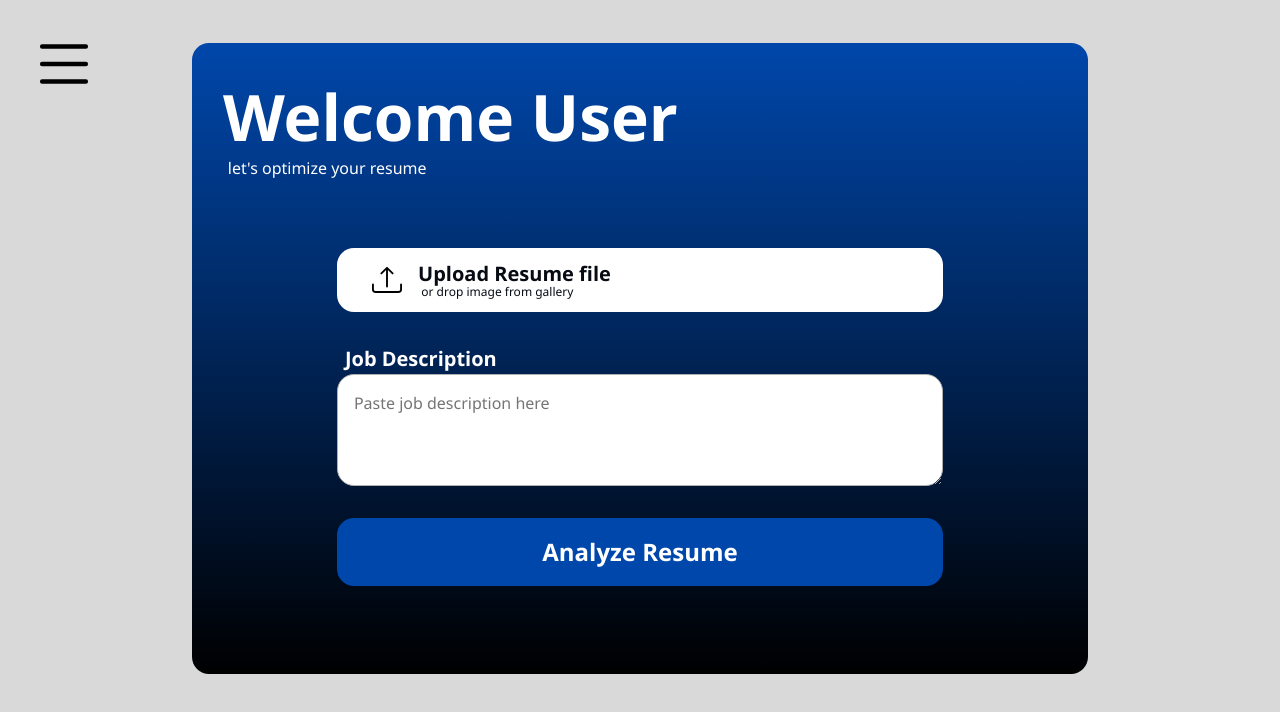
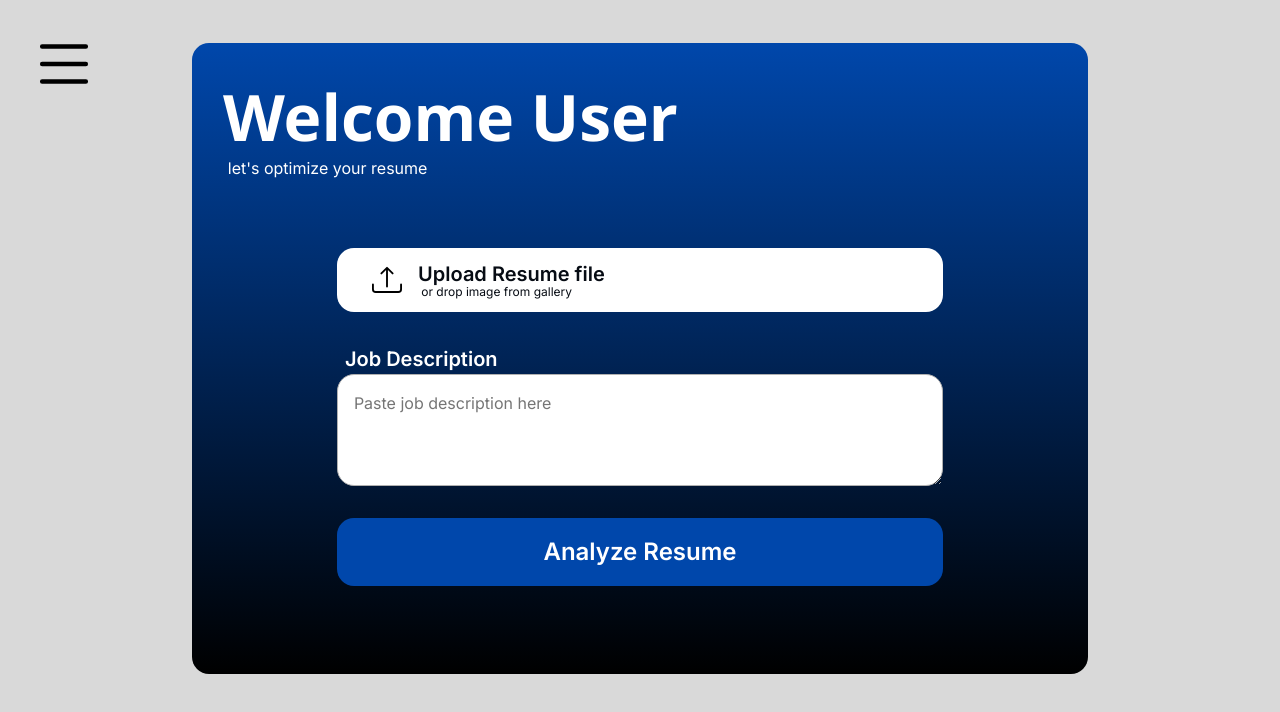
Before and after one commit to SlickCanCode/Ai-Powered-Resume-Analyzer-Frontend, a plain HTML site: page index.html in a window 1280 px wide. Drawn offline with nearby package versions, Linux system fonts and the light colour scheme.

Commit message:
Initial Commit

```diff
--- a/index.html
+++ b/index.html
@@ -4,6 +4,7 @@
     <meta charset="UTF-8">
     <meta name="viewport" content="width=device-width, initial-scale=1.0">
     <title>AI-Powered Resume Analyzer - Upload</title>
+    <link href="https://fonts.googleapis.com/css2?family=Inter:wght@400;500;600;700&display=swap" rel="stylesheet"/>
     <link href="https://cdn.jsdelivr.net/npm/bootstrap@5.3.7/dist/css/bootstrap.min.css" rel="stylesheet" integrity="sha384-LN+7fdVzj6u52u30Kp6M/trliBMCMKTyK833zpbD+pXdCLuTusPj697FH4R/5mcr" crossorigin="anonymous">
     <link rel="stylesheet" href="styles.css">
 </head>
--- a/styles.css
+++ b/styles.css
@@ -1,7 +1,7 @@
 body{
     background-color: #0D0D0D;
     color: white;
-    font-family:'Segoe UI';
+    font-family: "Inter", "Segoe UI", system-ui, sans-serif;
     margin-top: 0px;
 }
 .large-container{
```
